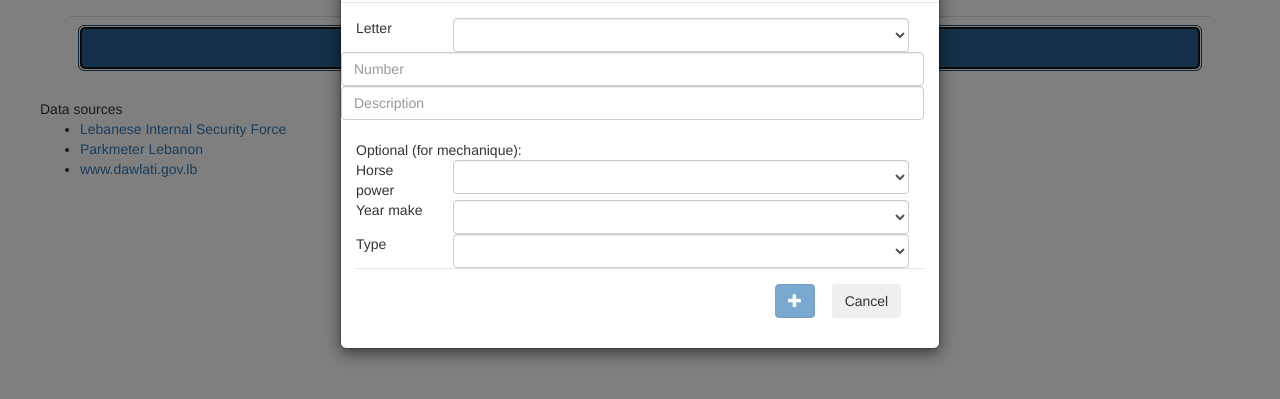
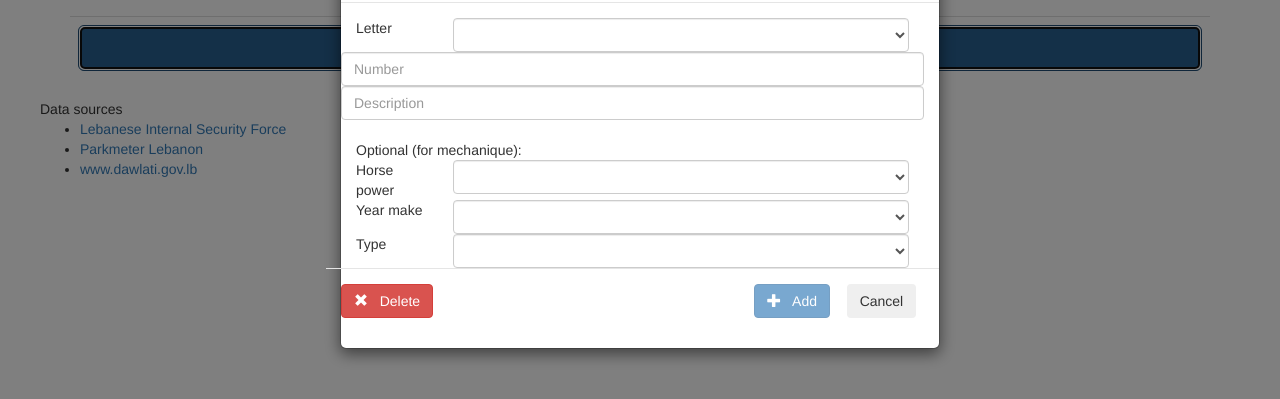
Before and after one commit to shadiakiki1986/zboota-app, a plain HTML site: page www/index.html in a window 1280 px wide. Both pictures are taken after a click on the button 640 px from the left and 157 px from the top of the page. Shown: the part 109-508 px from the top of the page. Drawn offline with Linux system fonts and the light colour scheme; no server answers.

Commit message:
moved delete button inside of edit

```diff
--- a/www/index.html
+++ b/www/index.html
@@ -89,8 +89,6 @@
 			</td>
 			<td rowspan={{rd.dm?2:1}}>
 				<button ng-click="edit(rd.a,rd.n)" class="btn btn-info"><span class="glyphicon glyphicon-pencil"></span></button>
-				<br>
-				<button ng-click="del(rd.a,rd.n)" class="btn btn-danger"><span class="glyphicon glyphicon-remove"></span></button>
 			</td>
 		</tr>
 		<tr ng-if="rd.dm" class="{{getCarRowClass(rd.a,rd.n)}}"><td colspan=2><small>Mechanique: {{rd.dm}}</small></td></tr>
@@ -142,12 +140,15 @@
 			  <div class="col-xs-10"><select ng-model="addC.t" class="dropdown form-control"><option ng-repeat="a in cartypes" ng-value="a">{{a}}</option></select></div>
 			</div>
 		</div>
-		<div class="modal-footer">
-			<button ng-click="add()" class="btn btn-primary" ng-disabled="addCisInvalid()">
-				<span ng-show="!editStatus"><span class="glyphicon glyphicon-plus"></span></span>
-				<span ng-show=" editStatus"><span class="glyphicon glyphicon-ok"></span></span>
-			</button> &nbsp;
-			<button ng-click="hideAdd(); addReset()" class="btn">Cancel</button> &nbsp;
+		<div class="modal-footer row">
+			<div class="pull-left"><button ng-click="hideAdd(); del(addC.a,addC.n); addReset();" class="btn btn-danger"><span class="glyphicon glyphicon-remove"></span> &nbsp; Delete</button></div>
+			<div class="pull-right">
+				<button ng-click="add()" class="btn btn-primary" ng-disabled="addCisInvalid()">
+					<span ng-show="!editStatus"><span class="glyphicon glyphicon-plus"></span> &nbsp; Add</span>
+					<span ng-show=" editStatus"><span class="glyphicon glyphicon-ok"></span> &nbsp; Save</span>
+				</button> &nbsp;
+				<button ng-click="hideAdd(); addReset()" class="btn">Cancel</button> &nbsp;
+			</div>
 		</div>
 		</div>
 		</div>
--- a/www/js/Controller1.js
+++ b/www/js/Controller1.js
@@ -164,7 +164,7 @@ function Controller1($scope) {
 				m=d.dm.replace(/.* LL, due in (.*), mandatory inspection: .*/g, "$1");
 				m2=new Date().getMonth();
 				months=["January","February","March","April","May","June","July","August","September","October","November","December"];
-				return(m==m2);
+				return(m==months[m2]);
 			}
 		}
 	};
```
Also changed, not shown: 2 other files.
